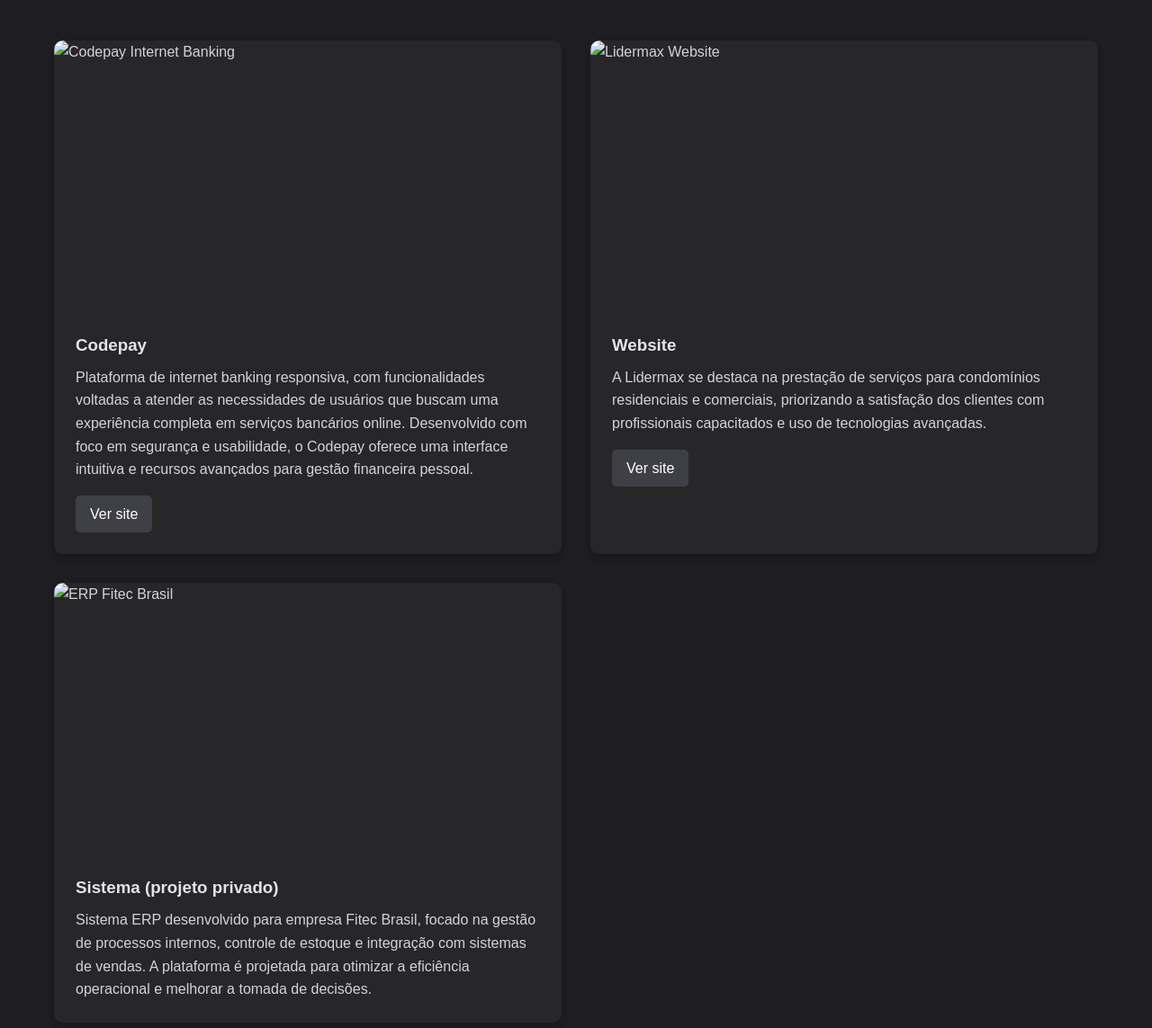
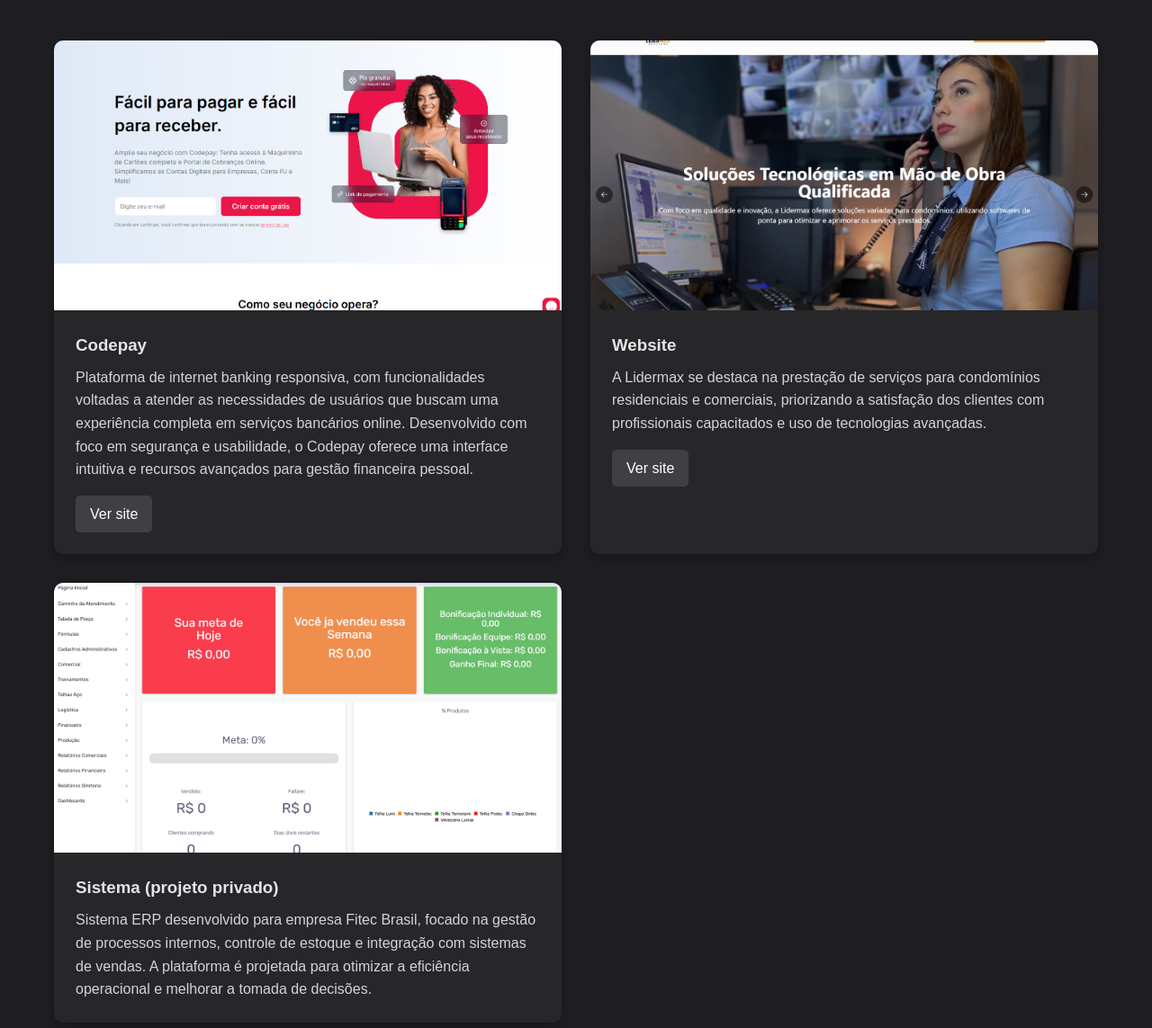
Before and after one commit to fabioalmeida-dev/portfolio, a plain HTML site: page index.html in a window 1280 px wide. Shown: the part 2786-3929 px from the top of the page at 90% size. Drawn offline with Linux system fonts and the light colour scheme; the site is published under a folder, as on GitHub Pages, so addresses that start at the root find nothing.

Commit message:
fix: imagens on githubpages

```diff
--- a/index.html
+++ b/index.html
@@ -130,7 +130,7 @@
         <div class="project-grid">
             <div class="project-card">
                 <div class="project-image">
-                    <img src="/imagens/codepay.png" alt="Codepay Internet Banking" />
+                    <img src="imagens/codepay.png" alt="Codepay Internet Banking" />
                 </div>
                 <div class="project-content">
                     <h3>Codepay</h3>
@@ -143,7 +143,7 @@
 
             <div class="project-card">
                 <div class="project-image">
-                    <img src="/imagens/lidermax.png" alt="Lidermax Website" />
+                    <img src="imagens/lidermax.png" alt="Lidermax Website" />
                 </div>
                 <div class="project-content">
                     <h3>Website</h3>
@@ -154,7 +154,7 @@
 
             <div class="project-card">
                 <div class="project-image">
-                    <img src="/imagens/FITEC.png" alt="ERP Fitec Brasil" />
+                    <img src="imagens/FITEC.png" alt="ERP Fitec Brasil" />
                 </div>
                 <div class="project-content">
                     <h3>Sistema (projeto privado)</h3>
```
